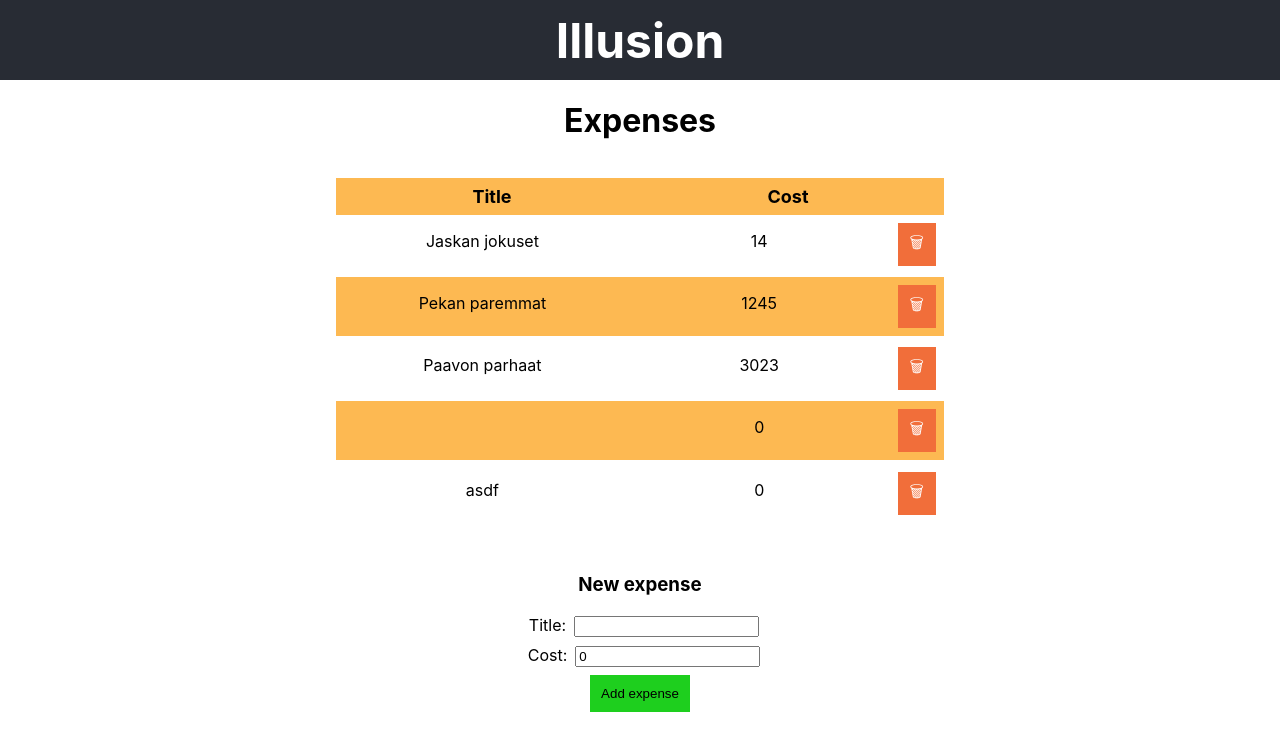
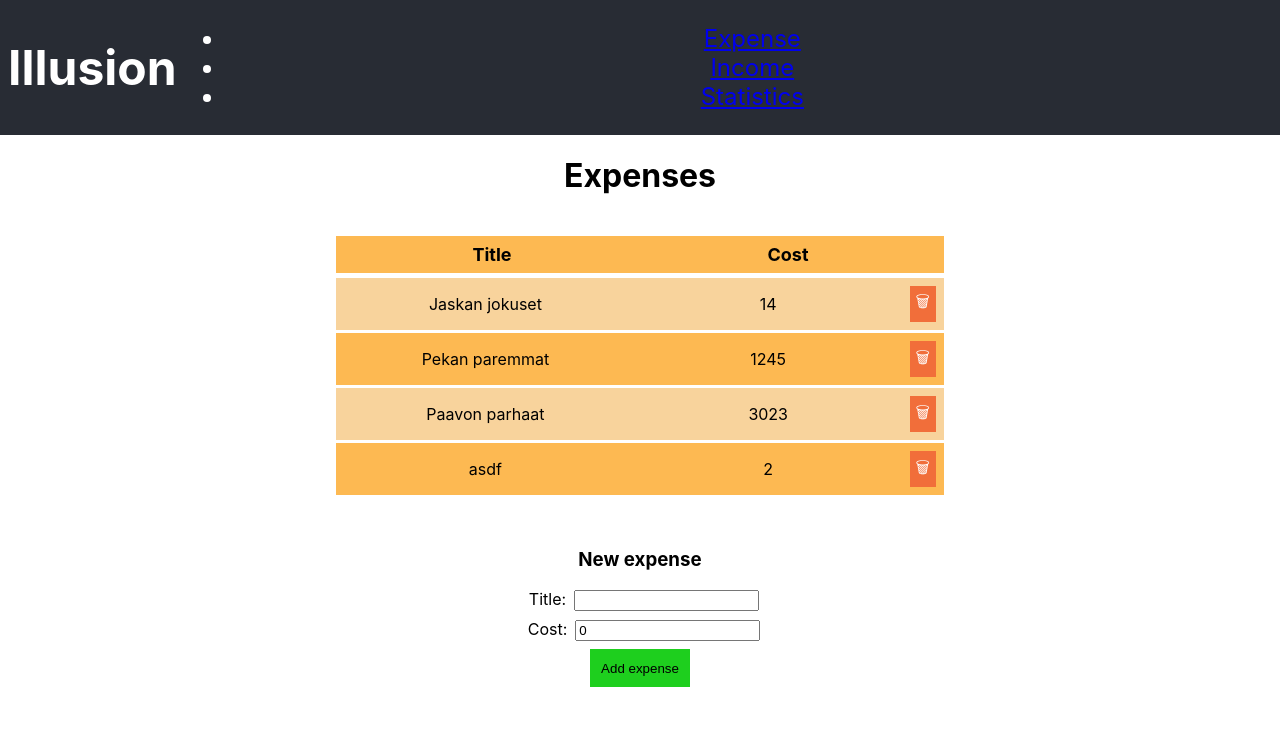
Before and after one commit to ManMadeMachine/illusion, a React (Create React App) app: page / in a window 1280 px wide. Shown: the top 750 px of the page. Built offline with nearby package versions, Linux system fonts and the light colour scheme; data requests are answered from the project's data file.

Commit message:
Trying to add a menu component

```diff
--- a/db.json
+++ b/db.json
@@ -16,14 +16,9 @@
       "cost": 3023
     },
     {
-      "title": "",
-      "cost": 0,
-      "id": 9.965214314172318
-    },
-    {
       "title": "asdf",
-      "cost": 0,
-      "id": 5.745075616621769
+      "cost": 2,
+      "id": 5.3899458782281044
     }
   ]
 }
--- a/src/App.css
+++ b/src/App.css
@@ -4,21 +4,6 @@
   flex-direction: column;
   justify-content: flex-start;
   text-align: center;
-}
-
-.App-header {
-  /* width: 100vh; */
-  padding: 1vmin, 1rem;
-  min-height: 5vmin;
-  max-height: 10vmin;
-  background-color: #282c34;
-  display: flex;
-  flex: 1;
-  flex-direction: row;
-  align-items: center;
-  justify-content: center;
-  font-size: calc(16px + 1vmin);
-  color: white;
 }
 
 .content {
--- a/src/App.tsx
+++ b/src/App.tsx
@@ -3,6 +3,7 @@ import './App.css';
 
 import ExpensesList, {Expense} from './components/ExpensesList';
 import ExpensesForm from './components/ExpensesForm';
+import Header from './components/Header';
 
 import {ExpensesService} from './services/expenseService';
 
@@ -40,9 +41,7 @@ const App: React.FC = () => {
 
   return (
     <div className="App">
-      <header className="App-header">
-        <h1>Illusion</h1>
-      </header>
+      <Header />
       <div className="content">
         <ExpensesList expenses={expenses} removeHandler={removeExpenseHandler}/>
         <ExpensesForm addExpenseHandler={addExpenseHandler}/>
--- a/src/components/ExpensesList.css
+++ b/src/components/ExpensesList.css
@@ -15,15 +15,16 @@
 }
 
 .expense-list-row {
+    background-color: rgb(248, 211, 156);
     display: flex;
     list-style-type: none;
     font-size: large;
     padding: 0.5rem;
+    margin: 0.1rem 0;
 }
 
 .expense-list-row:nth-child(odd) {
     background-color: rgb(253, 185, 82);
-    margin: 0.2rem 0;
 }
 
 .expense-list-header {
@@ -33,6 +34,7 @@
     list-style-type: none;
     font-size: large;
     padding: 0.5rem;
+    margin: 0.2rem 0;
     background-color: rgb(253, 185, 82);
 }
 
@@ -57,7 +59,6 @@
     color: white;
     text-align: center;
     text-decoration: none;
-    padding: 1vmin 12px;
     font-size: 16px;
     cursor: pointer;
 }
--- /dev/null
+++ b/src/components/Header.css
@@ -0,0 +1,18 @@
+.app-header {
+    /* width: 100vh; */
+    padding: 1vmin, 1rem;
+    min-height: fit-content;
+    max-height: 5vh;
+    background-color: #282c34;
+    display: flex;
+    flex: 1;
+    flex-direction: row;
+    align-items: center;
+    justify-content: flex-start;
+    font-size: calc(16px + 1vmin);
+    color: white;
+  }
+
+  .app-header h1 {
+    margin: 0 0.5rem;
+  }
--- /dev/null
+++ b/src/components/Header.tsx
@@ -0,0 +1,15 @@
+import React from 'react';
+import Menu from './Menu';
+
+import './Header.css';
+
+const Header = () => {
+    return (
+        <div className="app-header">
+            <h1>Illusion</h1>
+            <Menu items={[`Expense`, `Income`, `Statistics`]} />
+        </div>
+    );
+};
+
+export default Header;
--- /dev/null
+++ b/src/components/Menu.css
@@ -0,0 +1,5 @@
+.right {
+    flex-direction: column;
+    height: 100%;
+    flex: 2;
+}
--- a/src/components/Menu.tsx
+++ b/src/components/Menu.tsx
@@ -1,8 +1,20 @@
-import React, {useState} from 'react';
-const Menu = () => {
+import React from 'react';
+
+import './Menu.css';
+
+interface Props {
+    items: string[]
+}
+
+const Menu = ({items} : Props) => {
     return(
-        <div className="menu">
-
+        <div className="right">
+            <ul className="links">
+                {items.map(item => {
+                        return(<li key={item} className="menu-link"><a href="/">{item}</a></li>); // TODO: item string as link path
+                    })
+                }
+            </ul>
         </div>
     );
 }
```
